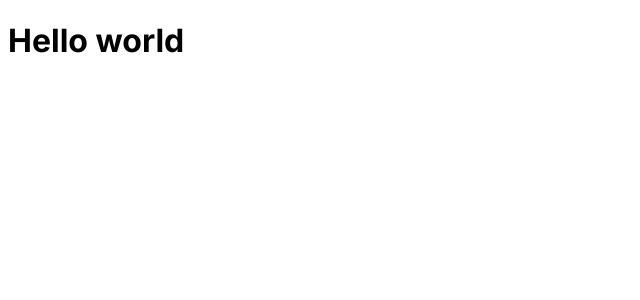
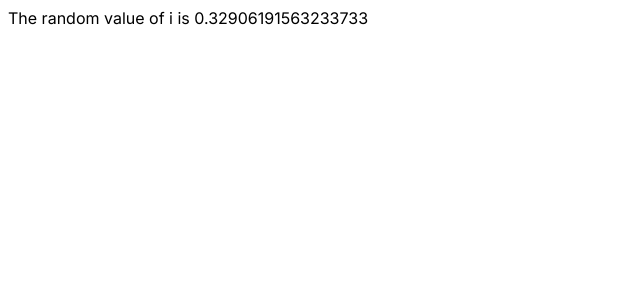
Before and after one commit to GauthamRVanjre/next-app-hashnode, a Next.js app: page / in a window 1280 px wide. Shown: the top 300 px of the page, without its empty margins (0-640 px from the left). Built offline with nearby package versions, Linux system fonts and the light colour scheme.

Commit message:
feat: produced hydration error

```diff
--- /dev/null
+++ b/app/components/HydrationDemo.tsx
@@ -0,0 +1,13 @@
+"use client";
+import React, { useEffect, useState } from "react";
+
+const HydrationDemo = () => {
+  const i = Math.random();
+  return (
+    <>
+      <div>The random value of i is {i}</div>
+    </>
+  );
+};
+
+export default HydrationDemo;
--- a/app/page.tsx
+++ b/app/page.tsx
@@ -1,9 +1,10 @@
 import Image from "next/image";
+import HydrationDemo from "./components/HydrationDemo";
 
 export default function Home() {
   return (
     <>
-      <h1>Hello world</h1>
+      <HydrationDemo />
     </>
   );
 }
```
